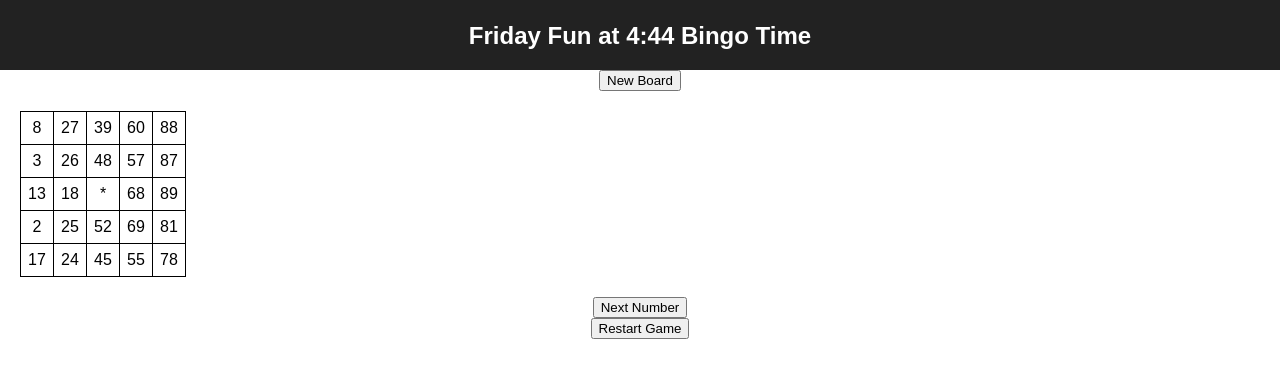
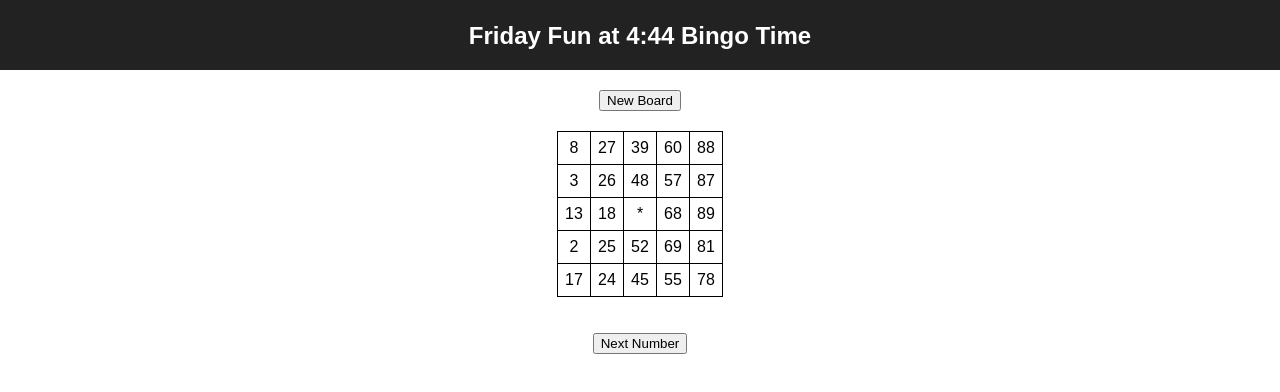
Before and after one commit to pecfw/bingo, a React (Create React App) app: page / in a window 1280 px wide. Both pictures are taken after a click on the button "New Board". Shown: the top 392 px of the page. Built offline with nearby package versions, Linux system fonts and the light colour scheme.

Commit message:
Styled changes to get all items as one column

```diff
--- a/src/App.css
+++ b/src/App.css
@@ -23,12 +23,24 @@
   font-size: large;
 }
 
+.App-body {
+  margin: 20px;
+  display: flex;
+  flex-direction: column;
+  justify-content: center;
+}
+
+.Board-table {
+  display: flex;
+  justify-content: center;
+}
+
 table {
   border-collapse: collapse;
   margin: 20px;
 }
 
-table, th, td {
+th, td {
   border: 1px solid black;
 }
 
--- a/src/App.js
+++ b/src/App.js
@@ -34,9 +34,11 @@ class App extends Component {
           <h1 className="App-title">Friday Fun at 4:44 Bingo Time</h1>
         </header>
         {/* Hide create board when current number clicked */}
-        <Board createBoard={this.props.createBoard} board={this.props.board} boardItems={this.props.boardItems} />
-        <CurrentNumber pickNumber={this.props.pickNumber} boardItems={this.props.boardItems} currentNumber={this.props.currentNumber} />
-        <RestartGame />
+        <body className="App-body">
+          <Board createBoard={this.props.createBoard} board={this.props.board} boardItems={this.props.boardItems} />
+          <CurrentNumber pickNumber={this.props.pickNumber} boardItems={this.props.boardItems} currentNumber={this.props.currentNumber} />
+          {/* <RestartGame /> */}
+        </body>
       </div>
     )
   }
--- a/src/Board.js
+++ b/src/Board.js
@@ -58,11 +58,13 @@ class Board extends Component {
                     New Board
                 </button>
                 {this.state.showResults ?
-                    <table>
-                        <tbody>
-                            <PrintBoard board={this.props.board} />
-                        </tbody>
-                    </table>
+                    <div className="Board-table">
+                        <table>
+                            <tbody>
+                                <PrintBoard board={this.props.board} />
+                            </tbody>
+                        </table>
+                    </div>
                     : null}
             </div >
         )
```
